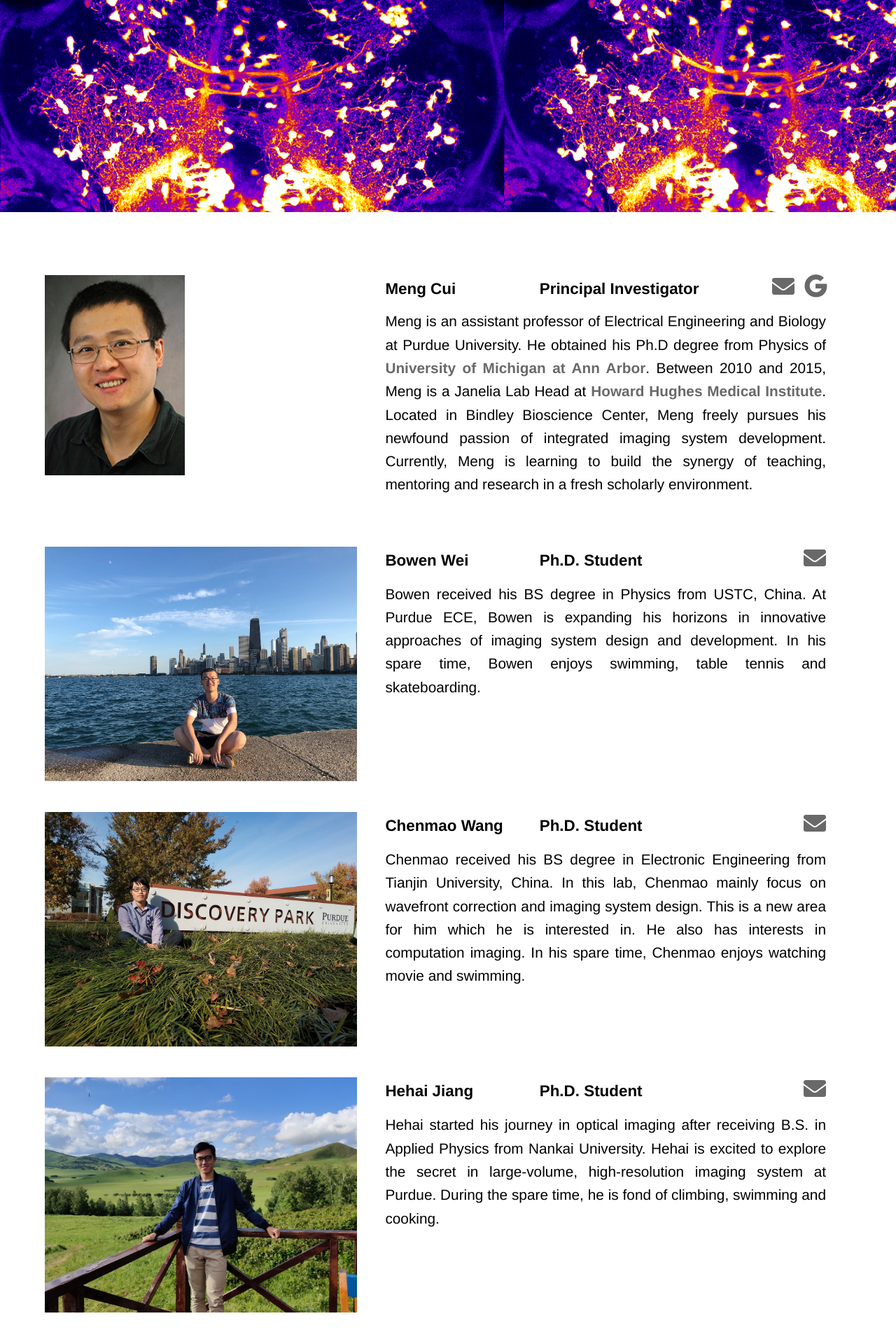
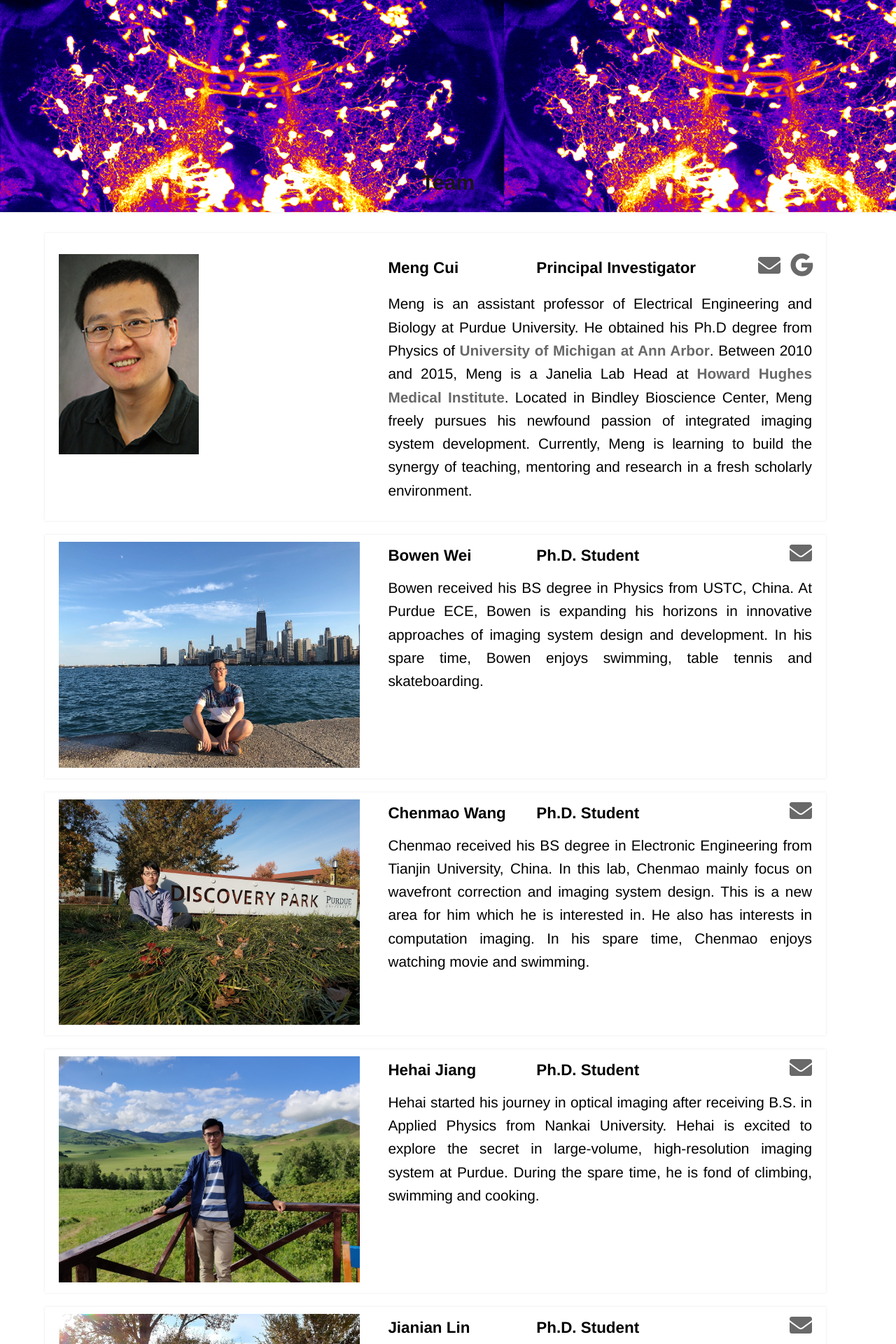
Before and after one commit to mengcuilab/mengcuilab.github.io, a Jekyll site: the page built from team.html, in a window 1280 px wide. Shown: the part 331-2251 px from the top of the page at 70% size. Built offline with Jekyll 4.4.1, drawn with Linux system fonts in a browser that asks for light colours.

Commit message:
add box-shadow to team_wrapper

```diff
--- a/css/styles.css
+++ b/css/styles.css
@@ -92,6 +92,16 @@ a:hover, ::selection {
 	margin: 0 auto;
 	margin-bottom: 20px;
 	//background-color: gray;
+	display: grid;
+	align-content: flex-end;
+	background: linear-gradient(rgba(255,255,255,1), rgba(255,255,255,0.01));
+	font-family: Helvetica;
+
+}
+.headimg_wrapper h2 {
+  	text-align: center;
+	color: #171717;
+	font-size: 30px;
 }
 
 .main_wrapper {
@@ -165,8 +175,9 @@ a:hover, ::selection {
 	grid-template-columns: 40% auto;
 	//background-color: aqua;
 	grid-gap: 40px;
-	margin-top: 40px;
+	margin: 10px 0;
 	font-family: Helvetica;
+	padding: 10px 20px;
 }
 
 .team_wrapper a {
@@ -369,6 +380,12 @@ a:hover, ::selection {
 .footer2 p { margin: 5px;}
 
 
+.headimg_wrapper, .team_wrapper, .proj_img > div {
+	box-shadow: 0 0 3px rgba(0,0,0,.1);
+}
+
+
+
 /* TABLET MEDIA QUERY */
 
 @media screen and (max-width: 1050px){
@@ -545,6 +562,7 @@ a:hover, ::selection {
 		height: 200px;
 		margin-top: 5%;
 		margin-bottom: 5%;
+		background-size: cover;
 	}
 
 	.about_wrapper h1 {
--- a/news.html
+++ b/news.html
@@ -6,6 +6,7 @@ layout: default
 
   <div class="headimg_wrapper"
 	 style="background-image: url('{{ site.header_feature_image | relative_url }}')">
+	 <h2> News </h2>
   </div>
 
   <div class="main_wrapper">
--- a/projects.html
+++ b/projects.html
@@ -7,7 +7,7 @@ title: Publications
 
   <div class="headimg_wrapper"
 	 style="background-image: url('{{ site.header_feature_image | relative_url }}')">
-
+	 <h2> Projects </h2>
   </div>
 
   <div class="main_wrapper">
--- a/publications.html
+++ b/publications.html
@@ -5,9 +5,10 @@ title: Publications
 
 <div class="pubications">
 
+  <!--<div class="headimg_wrapper">-->
   <div class="headimg_wrapper"
 	 style="background-image: url('{{ site.header_feature_image | relative_url }}')">
-
+	 <h2> Publications </h2>
   </div>
 
   <div class="main_wrapper">
--- a/team.html
+++ b/team.html
@@ -6,7 +6,7 @@ layout: default
 
   <div class="headimg_wrapper"
 	 style="background-image: url('{{ site.header_feature_image | relative_url }}')">
-
+	 <h2> Team </h2>
   </div>
 
   <div class="main_wrapper">
```
Also changed, not shown: 6 other files.
